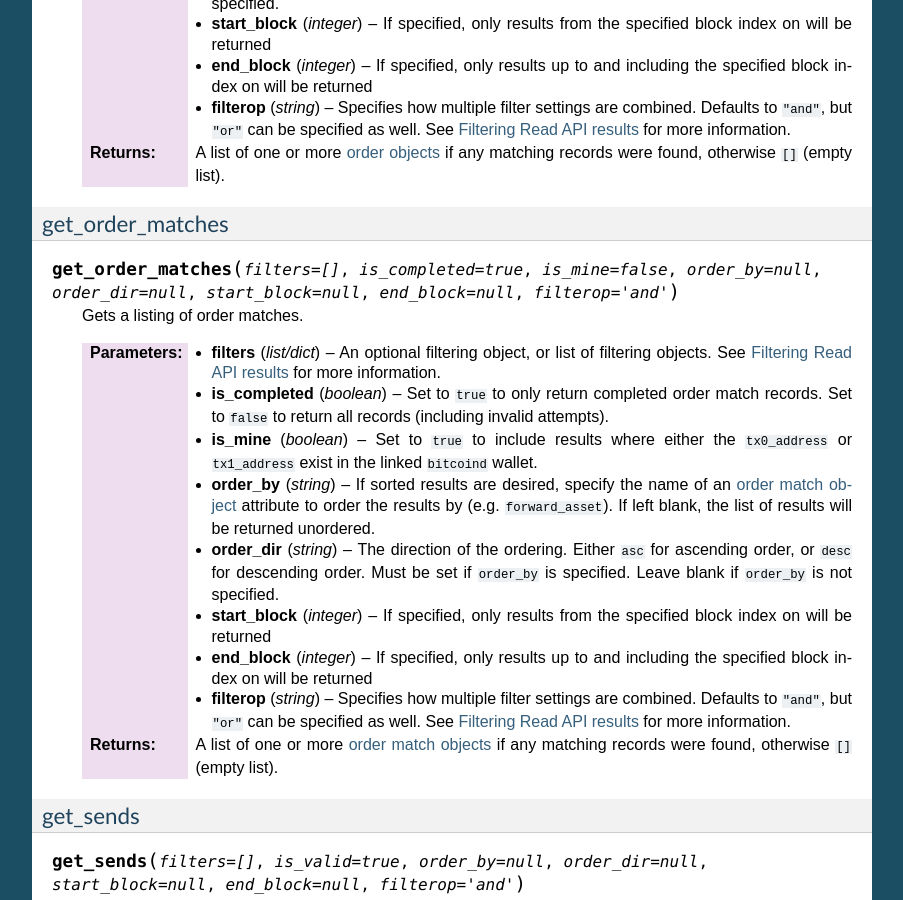
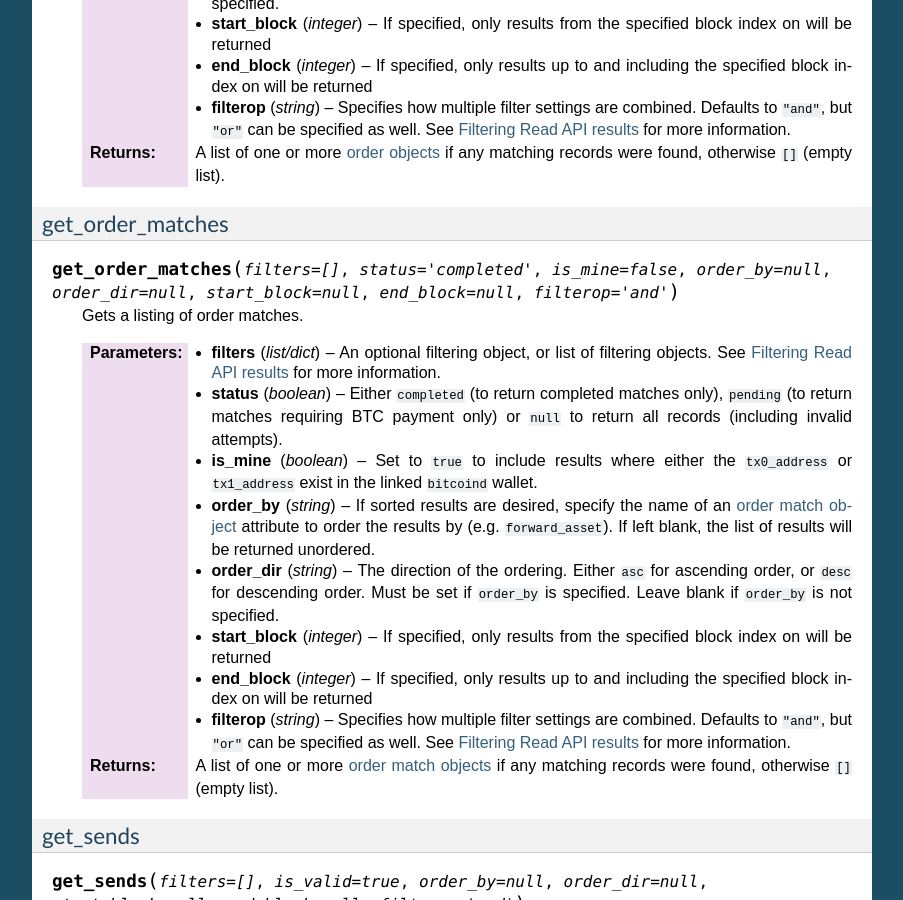
Before and after one commit to CounterpartyXCP/counterparty-core, a Sphinx documentation site: the page built from docs/API.rst, in a window 1280 px wide and 900 px high, scrolled down 10285 px. Shown: the whole window, without its empty margins (198-1101 px from the left). Built offline with Sphinx 7.4.7, drawn with Linux system fonts in a browser that asks for light colours.

Commit message:
minor change to get_order_matches

```diff
--- a/docs/API.rst
+++ b/docs/API.rst
@@ -480,12 +480,12 @@ get_orders
 get_order_matches
 ^^^^^^^^^^^^^^^^^^^
 
-.. py:function:: get_order_matches(filters=[], is_completed=true, is_mine=false, order_by=null, order_dir=null, start_block=null, end_block=null, filterop="and")
+.. py:function:: get_order_matches(filters=[], status="completed", is_mine=false, order_by=null, order_dir=null, start_block=null, end_block=null, filterop="and")
 
    Gets a listing of order matches.
 
    :param list/dict filters: An optional filtering object, or list of filtering objects. See :ref:`Filtering Read API results <filtering>` for more information.
-   :param boolean is_completed: Set to ``true`` to only return completed order match records. Set to ``false`` to return all records (including invalid attempts).
+   :param boolean status: Either ``completed`` (to return completed matches only), ``pending`` (to return matches requiring BTC payment only) or ``null`` to return all records (including invalid attempts).
    :param boolean is_mine: Set to ``true`` to include results where either the ``tx0_address`` or ``tx1_address`` exist in the linked ``bitcoind`` wallet.
    :param string order_by: If sorted results are desired, specify the name of an :ref:`order match object <order-match-object>` attribute to order the results by (e.g. ``forward_asset``). If left blank, the list of results will be returned unordered.
    :param string order_dir: The direction of the ordering. Either ``asc`` for ascending order, or ``desc`` for descending order. Must be set if ``order_by`` is specified. Leave blank if ``order_by`` is not specified.
```
Also changed, not shown: 1 other file.
